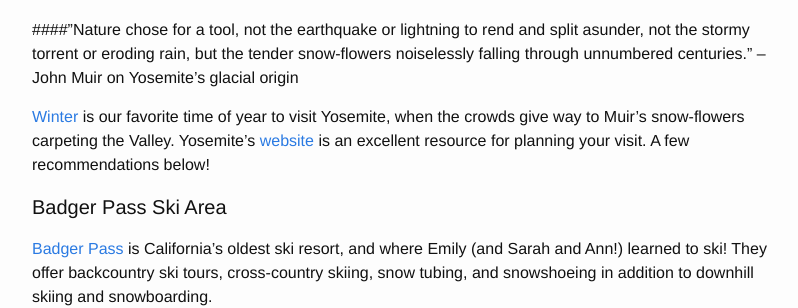
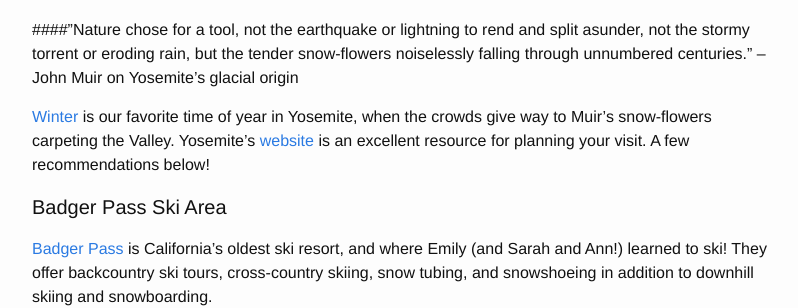
Before and after one commit to j-e-yosemite/j-e-yosemite.github.io, a Jekyll site: the page built from details.md, in a window 1280 px wide and 900 px high, scrolled down 1573 px. Shown: the part 152-460 px from the top of the window, without its empty margins (238-1036 px from the left). Built offline with Jekyll 4.4.1, drawn with Linux system fonts in a browser that asks for light colours.

Commit message:
Small edits

```diff
--- a/details.md
+++ b/details.md
@@ -66,7 +66,7 @@
 
 ####"Nature chose for a tool, not the earthquake or lightning to rend and split asunder, not the stormy torrent or eroding rain, but the tender snow-flowers noiselessly falling through unnumbered centuries." -- John Muir on Yosemite's glacial origin
 
-[Winter](http://www.nps.gov/yose/planyourvisit/winter.htm) is our favorite time of year to visit Yosemite, when the crowds give way to Muir's snow-flowers carpeting the Valley. Yosemite's [website](http://www.travelyosemite.com/) is an excellent resource for planning your visit. A few recommendations below!
+[Winter](http://www.nps.gov/yose/planyourvisit/winter.htm) is our favorite time of year in Yosemite, when the crowds give way to Muir's snow-flowers carpeting the Valley. Yosemite's [website](http://www.travelyosemite.com/) is an excellent resource for planning your visit. A few recommendations below!
 
 #### Badger Pass Ski Area
 
```
